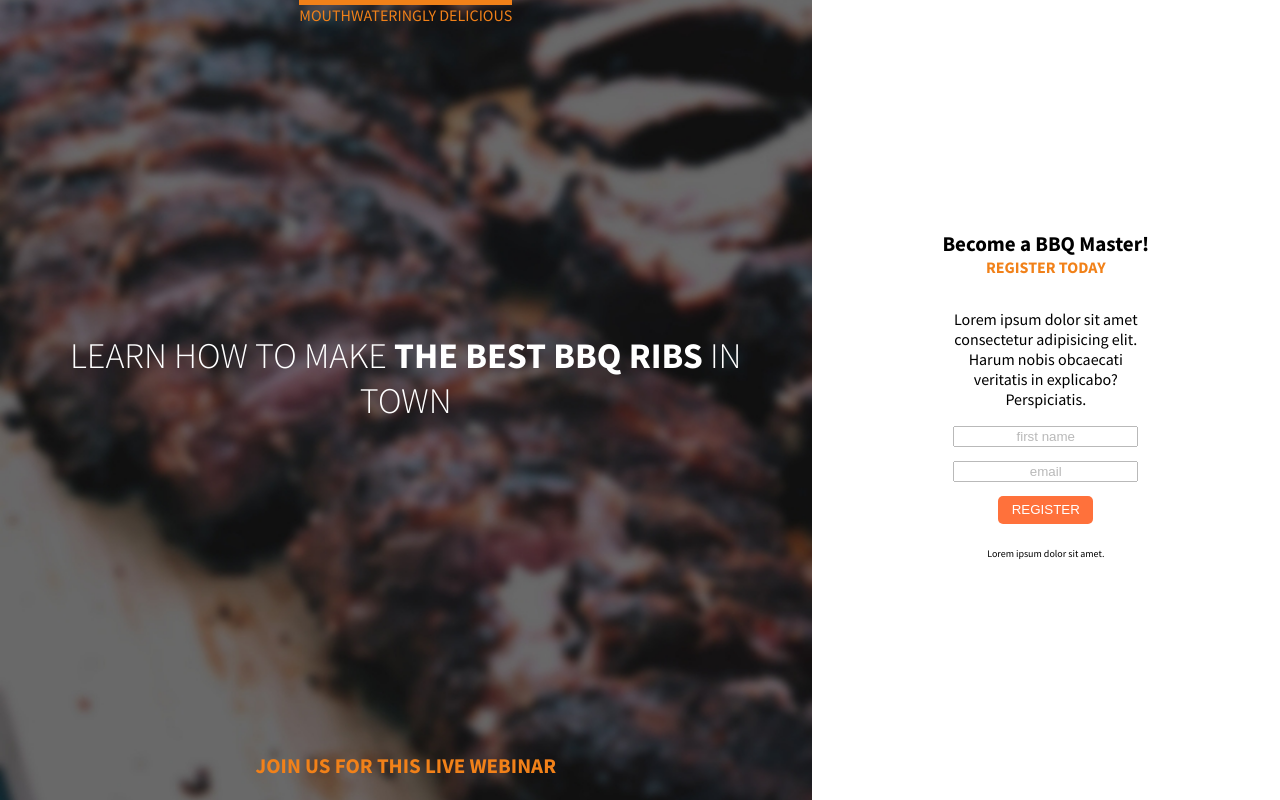
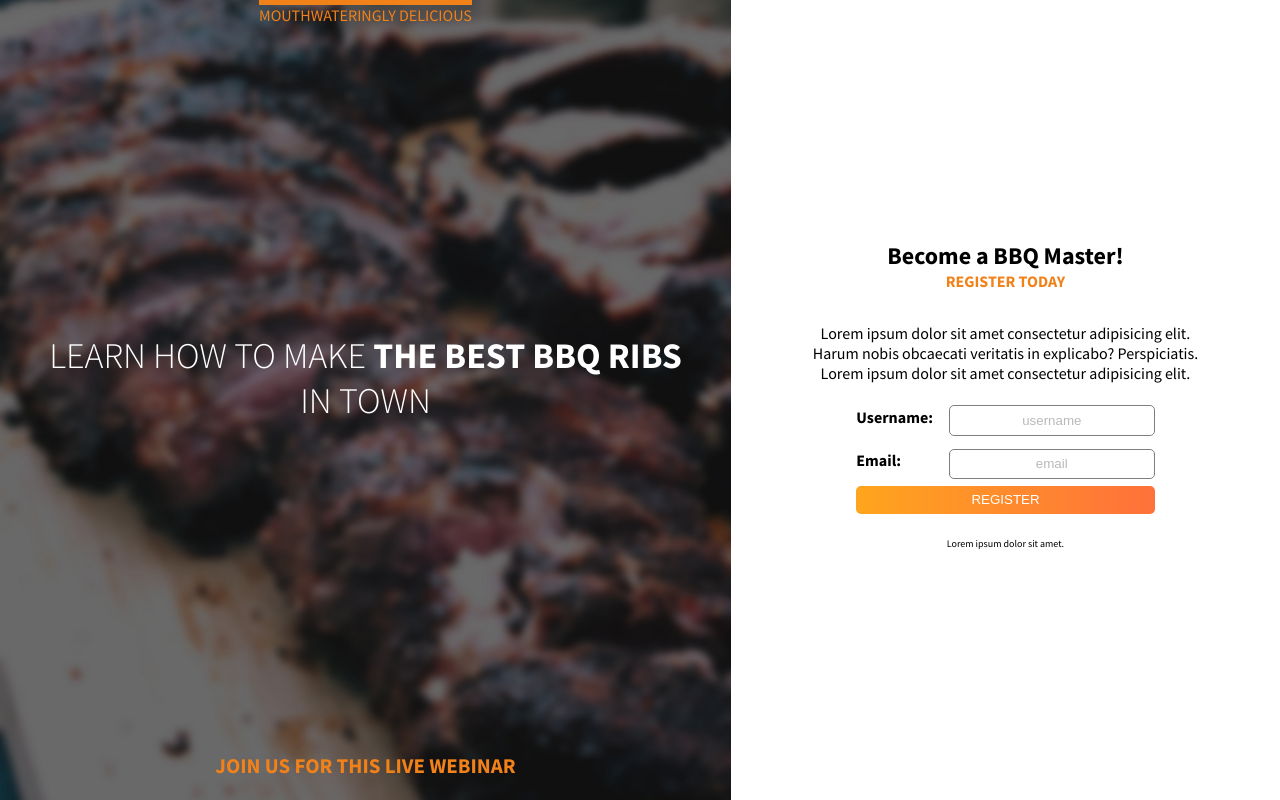
Before and after one commit to umeraziz45/bbqPage, a plain HTML site: page index.html in a window 1280 px wide. Drawn offline with Linux system fonts and the light colour scheme.

Commit message:
added gradients

```diff
--- a/index.html
+++ b/index.html
@@ -27,16 +27,24 @@
         <h2 class="body--title">Become a BBQ Master!</h2>
         <p class="body--subtitle">Register Today</p>
         <p class="body--text">
-          Lorem ipsum dolor sit amet consectetur adipisicing elit. Harum nobis obcaecati veritatis in explicabo? Perspiciatis.
+          Lorem ipsum dolor sit amet consectetur adipisicing elit. Harum nobis obcaecati veritatis in explicabo? Perspiciatis. Lorem ipsum dolor sit amet consectetur adipisicing elit.
         </p>
       </div>
 
-      <div class="body--form">
-        <input type="text" name="" id="" class="body--name-input body--input" placeholder="first name">
-        <input type="text" name="" id="" class="body--email-input body--input" placeholder="email">
-        <button class="body--btn body--input">Register</button>
+      <form action="#" method="#" class="body--form">
+        <div class="input-flex">
+          <label for="username">Username:</label>
+          <input type="text" name="" id="username" class="body--user-input body--input" placeholder="username" required>
+
+        </div>
+        <div class="input-flex">
+          <label for="email">Email:</label>
+          <input type="text" name="" id="email" class="body--user-input body--input" placeholder="email" required>
+
+        </div>
+        <button class="body--btn body--input" type="submit">Register</button>
         <p class="body--disclaimer">Lorem ipsum dolor sit amet.</p>
-      </div>
+      </form>
     </main>
 
   </div>
--- a/styles.css
+++ b/styles.css
@@ -15,8 +15,8 @@ h1 {
   color: #fff;
 }
 
-.header--sub-title,
-h2 {
+.header--sub-title
+{
   font-size: 1.3125rem;
 }
 
@@ -33,7 +33,7 @@ h2 {
 }
 
 .header{
-  width: 66%;
+  width: 60%;
   text-transform: uppercase;
   display: flex;
   flex-direction: column;
@@ -69,7 +69,7 @@ strong {
   justify-content: center;
   text-align: center;
   margin: 0 2em;
-  width: 33%;
+  width: 40%;
 }
 
 .body--titles {
@@ -94,34 +94,56 @@ strong {
 }
 
 .body--text {
-  max-width: 50%;
+  max-width: 80%;
 }
 
 .body--form {
+  display: flex;
+  flex-direction: column;
   margin: 0 auto;
-  width: 60%;
+  /* max-width: 60%; */
+}
+
+.input-flex {
+  display: flex;
+  justify-content: space-between;
+}
+
+.input-flex label,
+.input-flex input[type= 'text'] {
+  margin: 0.5em 0;
+}
+
+.input-flex label {
+  font-weight: 900;
+  margin-right: 1em;
 }
 
 .body--input {
   margin-bottom: 1em;
+  padding: .5em 1em;
+  border: thin black solid;
   text-align: center;
   opacity: 50% ;
+  border-radius: 5px;
 }
-
 
 .body--btn {
   padding: 0.5em 1em;
-  background: #ff713b;
+  background: linear-gradient(to left, #ff713b, #ffa51d);
   color: #fff;
   border: none;
   border-radius: 5px;
   opacity: 100%;
+  transition: background-color 1s;
+  transition: transform 250ms;
+  transform: scale(1);
 }
 
 .body--btn:hover,
 .body--btn:focus {
-  color: #fff;
   background: blue;
+  transform: scale(1.2);
 }
 
 
@@ -151,15 +173,7 @@ strong {
   .body,
   .header {
     width: 100%;
-    min-height: 100vh;
-  }
-
-  .header--caption-text{
-    display: inline-block;
-  }
-
-  .body {
-    margin: 0;
+    min-height: 50vh;
   }
 
 }
```
